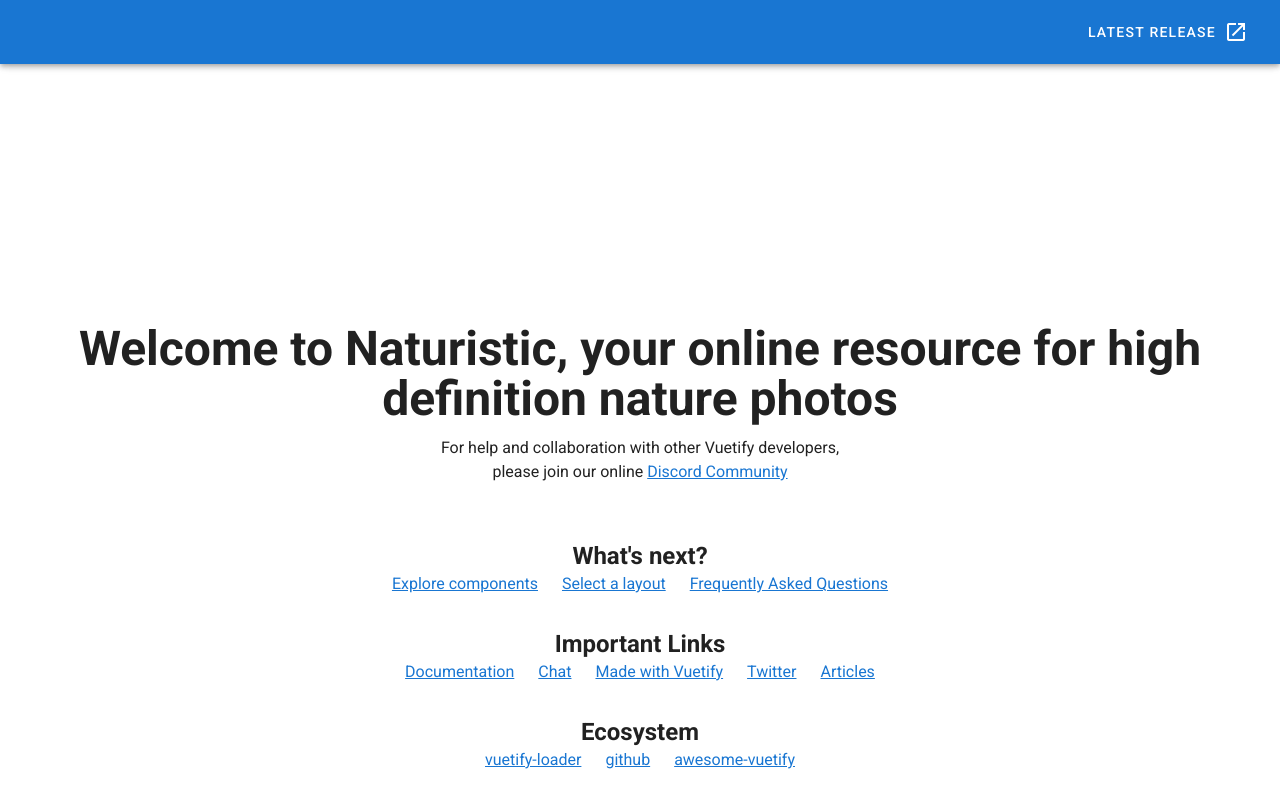
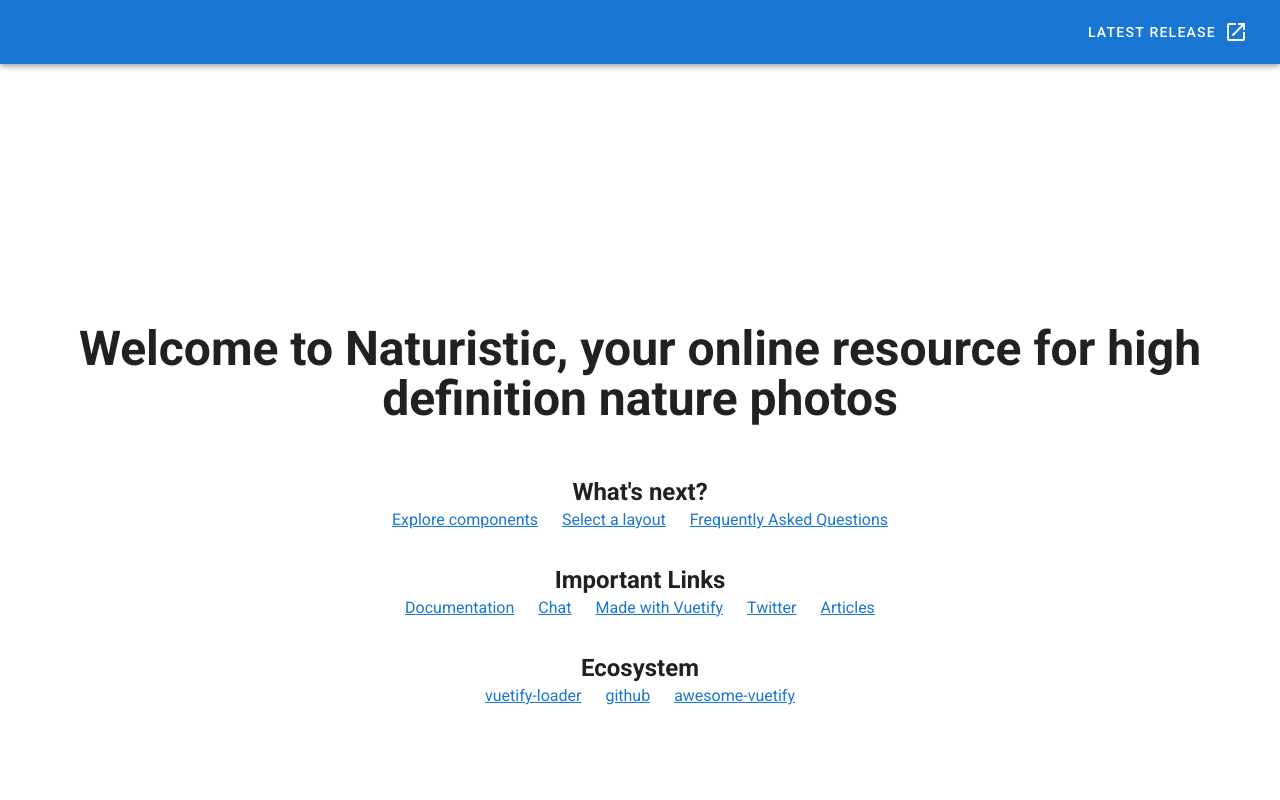
Before and after one commit to Naturistic/vuebase, a Vue app: page /#/ in a window 1280 px wide. Built offline with nearby package versions, Linux system fonts and the light colour scheme.

Commit message:
remove discord and change  heading

```diff
--- a/src/components/HelloWorld.vue
+++ b/src/components/HelloWorld.vue
@@ -11,18 +11,10 @@
       </v-col>
 
       <v-col class="mb-4">
-        <h1 class="display-2 font-weight-bold mb-3">
+        <h2 class="display-2 font-weight-bold mb-3">
           Welcome to Naturistic,  your online resource for high definition nature photos
-        </h1>
+        </h2>
 
-        <p class="subheading font-weight-regular">
-          For help and collaboration with other Vuetify developers,
-          <br>please join our online
-          <a
-            href="https://community.vuetifyjs.com"
-            target="_blank"
-          >Discord Community</a>
-        </p>
       </v-col>
 
       <v-col
```
